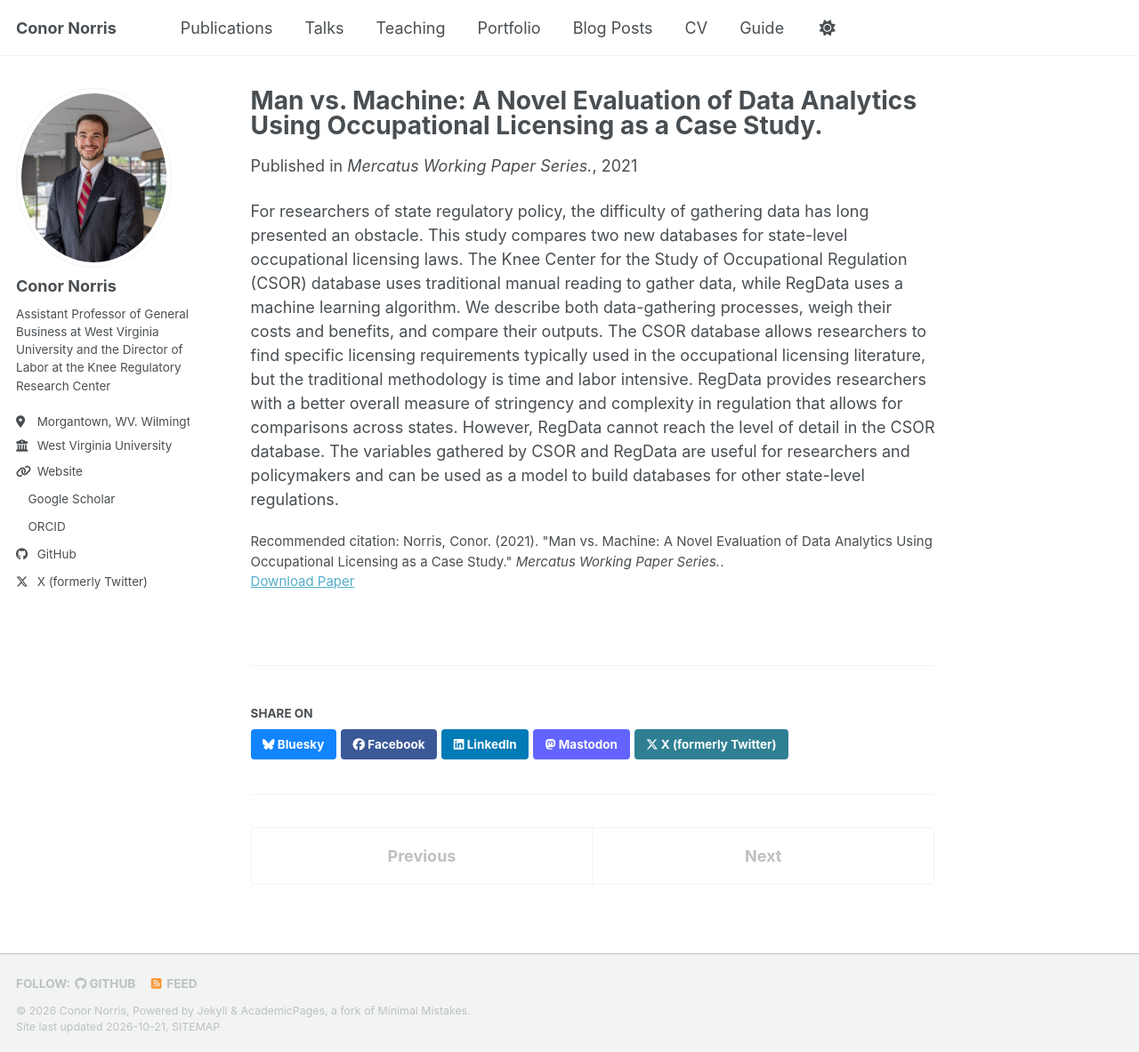
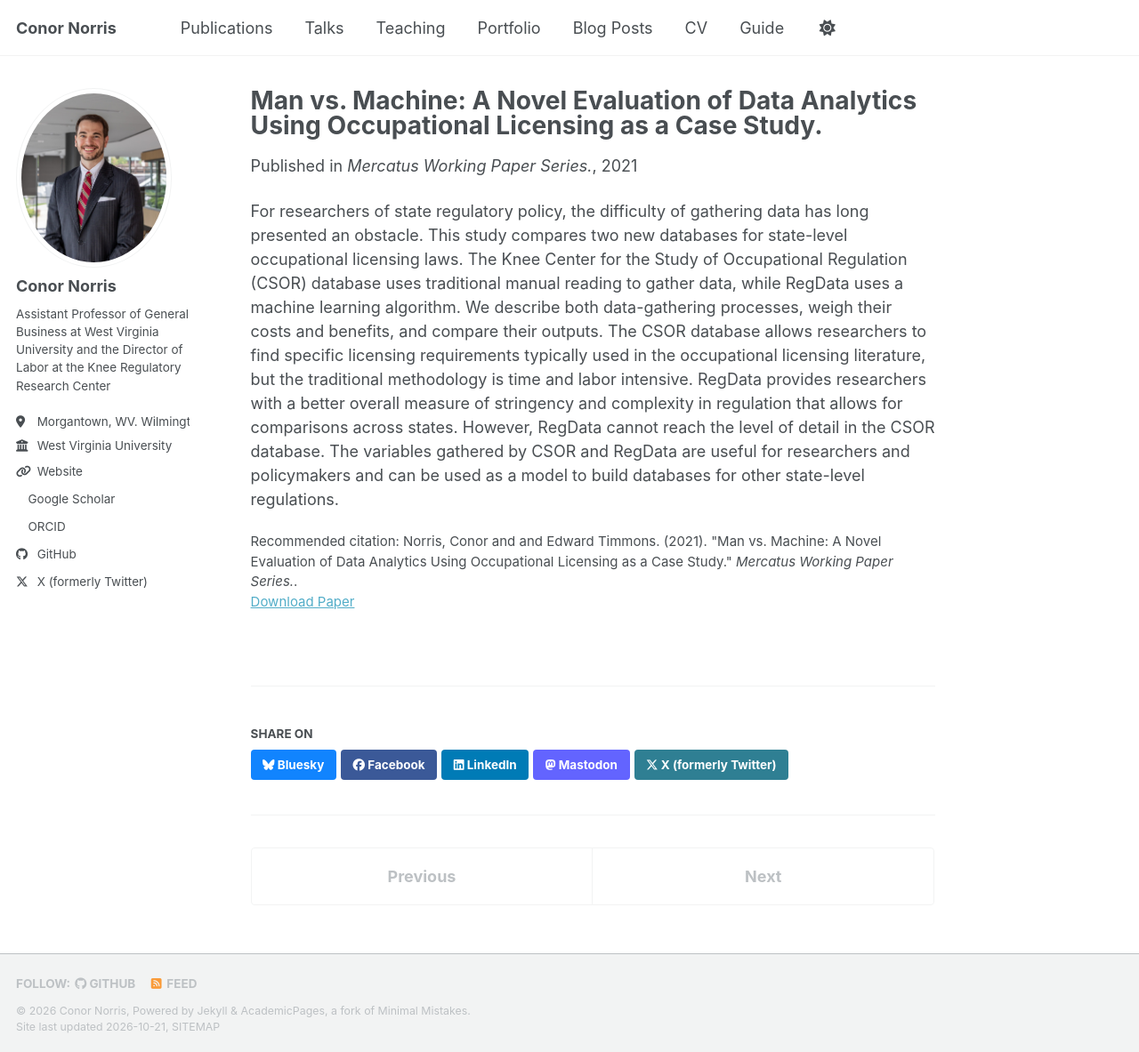
Before and after one commit to conornorris/conornorris.github.io, a Jekyll site: the page built from _publications/2021-Man-v-Machine.md, in a window 1280 px wide and 1183 px high. Shown: the whole window at 89% size. Built offline with Jekyll 4.4.1, drawn with Linux system fonts in a browser that asks for light colours; a style sheet for code colours, icons or effects is not loaded.

Commit message:
Update citation to include additional author

```diff
--- a/_publications/2021-Man-v-Machine.md
+++ b/_publications/2021-Man-v-Machine.md
@@ -7,7 +7,7 @@ excerpt: 'This study compares two databases for state-level occupational licensi
 date: 2021-03-25
 venue: 'Mercatus Working Paper Series.'
 paperurl: 'https://papers.ssrn.com/sol3/papers.cfm?abstract_id=3812496'
-citation: 'Norris, Conor. (2021). &quot;Man vs. Machine: A Novel Evaluation of Data Analytics Using Occupational Licensing as a Case Study.&quot; <i>Mercatus Working Paper Series.</i>.'
+citation: 'Norris, Conor and and Edward Timmons. (2021). &quot;Man vs. Machine: A Novel Evaluation of Data Analytics Using Occupational Licensing as a Case Study.&quot; <i>Mercatus Working Paper Series.</i>.'
 ---
 
 For researchers of state regulatory policy, the difficulty of gathering data has long presented an obstacle. This study compares two new databases for state-level occupational licensing laws. The Knee Center for the Study of Occupational Regulation (CSOR) database uses traditional manual reading to gather data, while RegData uses a machine learning algorithm. We describe both data-gathering processes, weigh their costs and benefits, and compare their outputs. The CSOR database allows researchers to find specific licensing requirements typically used in the occupational licensing literature, but the traditional methodology is time and labor intensive. RegData provides researchers with a better overall measure of stringency and complexity in regulation that allows for comparisons across states. However, RegData cannot reach the level of detail in the CSOR database. The variables gathered by CSOR and RegData are useful for researchers and policymakers and can be used as a model to build databases for other state-level regulations.
```
